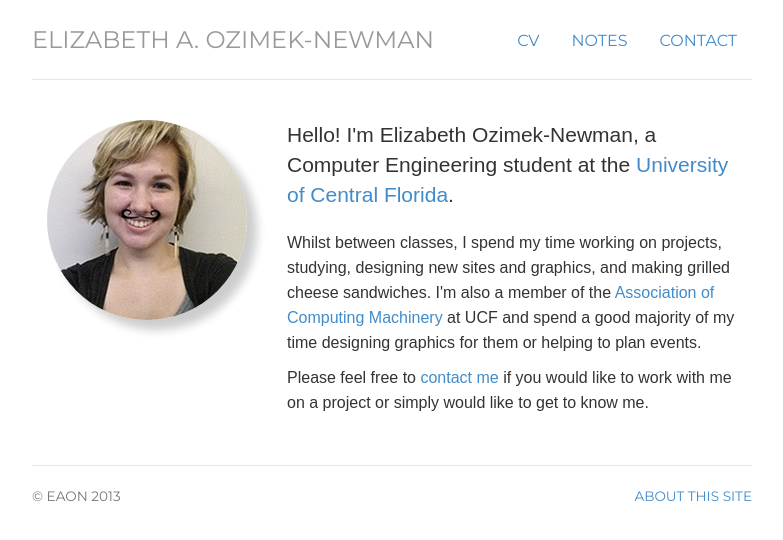
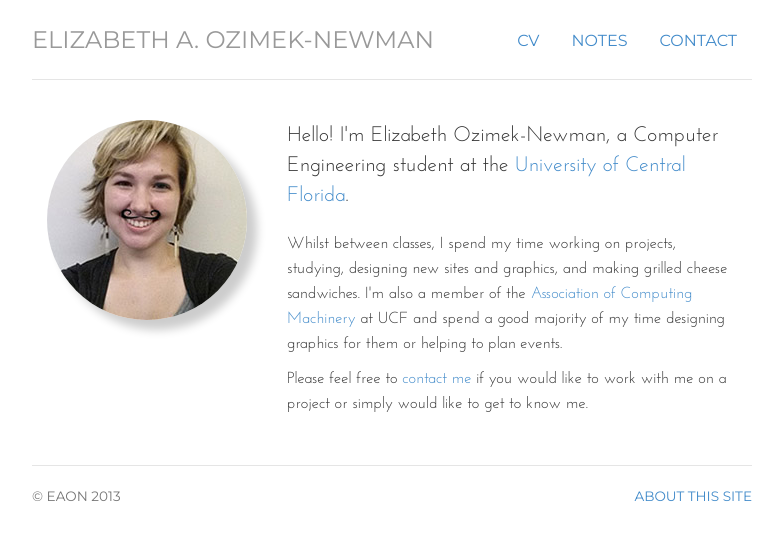
Before and after one commit to vitamessor/vitamessor.github.io, a Jekyll site: the page built from index.html, in a window 1280 px wide. Shown: the top 540 px of the page, without its empty margins (248-1031 px from the left). Built offline with Jekyll 4.4.1, drawn with Linux system fonts in a browser that asks for light colours.

Commit message:
maybe fonts will work now?

```diff
--- a/css/style.css
+++ b/css/style.css
@@ -1,5 +1,6 @@
 @import url(http://fonts.googleapis.com/css?family=Merriweather:300,300italic,400,400italic,700,700italic);
 @import url(http://fonts.googleapis.com/css?family=Montserrat);
+@import url(../fonts/stylesheet.css);
 
 body { padding-top: 20px; padding-bottom: 40px; font-family: 'josefin_sansregular', Veranda, sans-serif; font-size: 16px; }
 
```
